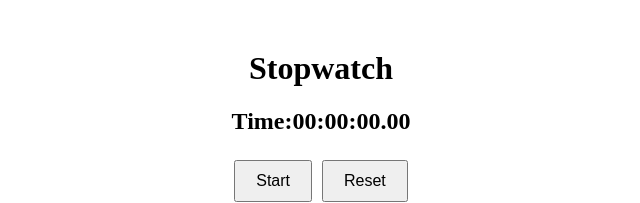
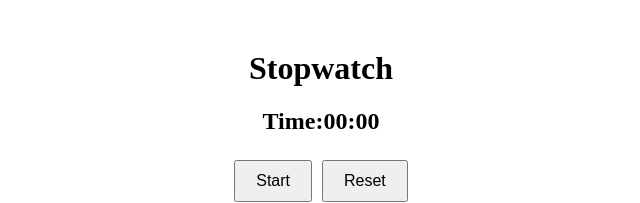
Before and after one commit to vkzeus/Stopwatch, a React (Create React App) app: page / in a window 1280 px wide. Shown: the top 203 px of the page, without its empty margins (319-959 px from the left). Built offline with nearby package versions, Linux system fonts and the light colour scheme.

Commit message:
min sec added

```diff
--- a/src/App.js
+++ b/src/App.js
@@ -37,13 +37,9 @@ const Stopwatch = () => {
 
   // Format time in HH:MM:SS.ms
   const formatTime = (time) => {
-    const milliseconds = Math.floor((time % 1000) / 10);
     const seconds = Math.floor((time / 1000) % 60);
     const minutes = Math.floor((time / (1000 * 60)) % 60);
-    const hours = Math.floor(time / (1000 * 60 * 60));
-    return `${hours.toString().padStart(2, "0")}:${minutes
-      .toString()
-      .padStart(2, "0")}:${seconds.toString().padStart(2, "0")}.${milliseconds
+    return `${minutes.toString().padStart(2, "0")}:${seconds
       .toString()
       .padStart(2, "0")}`;
   };
```
